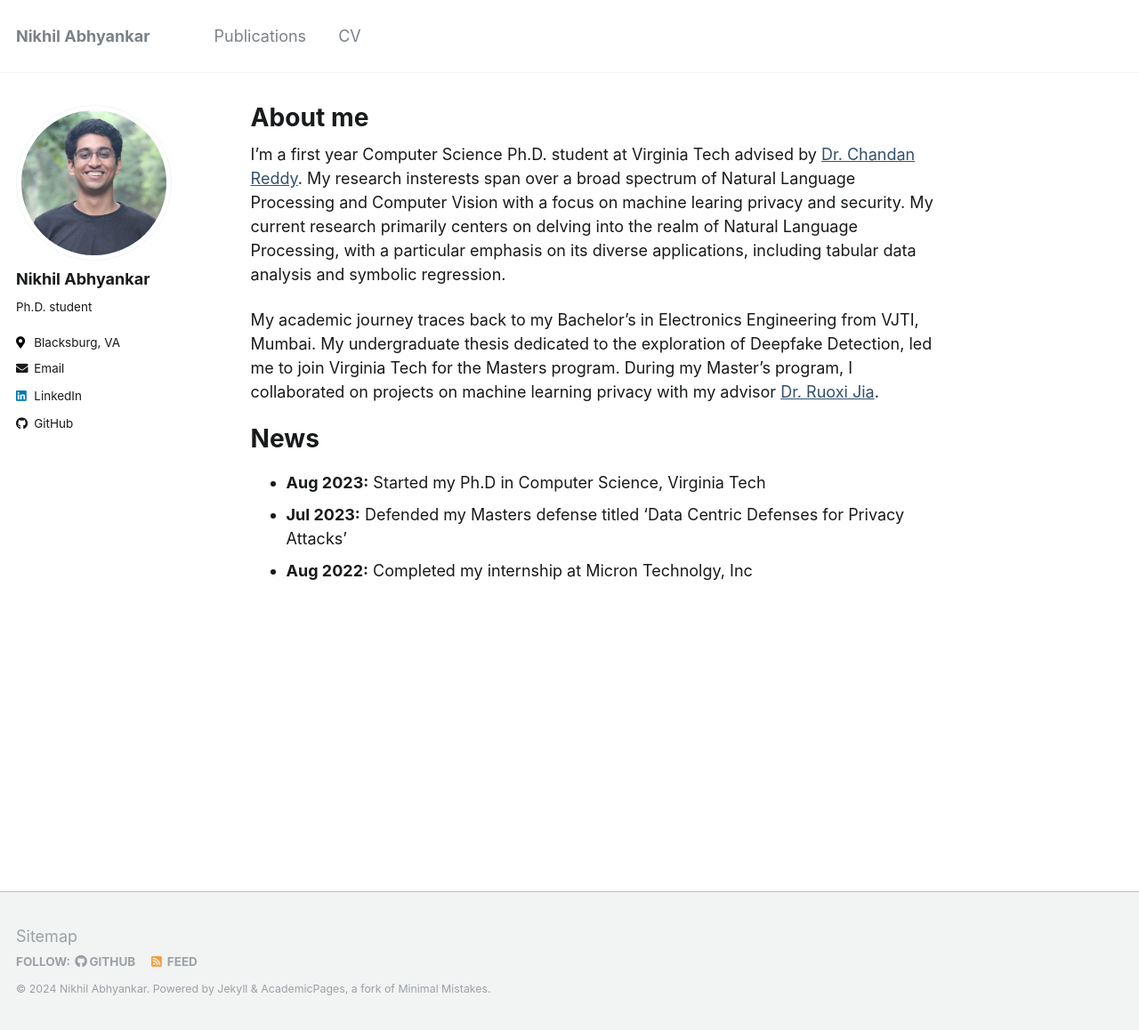
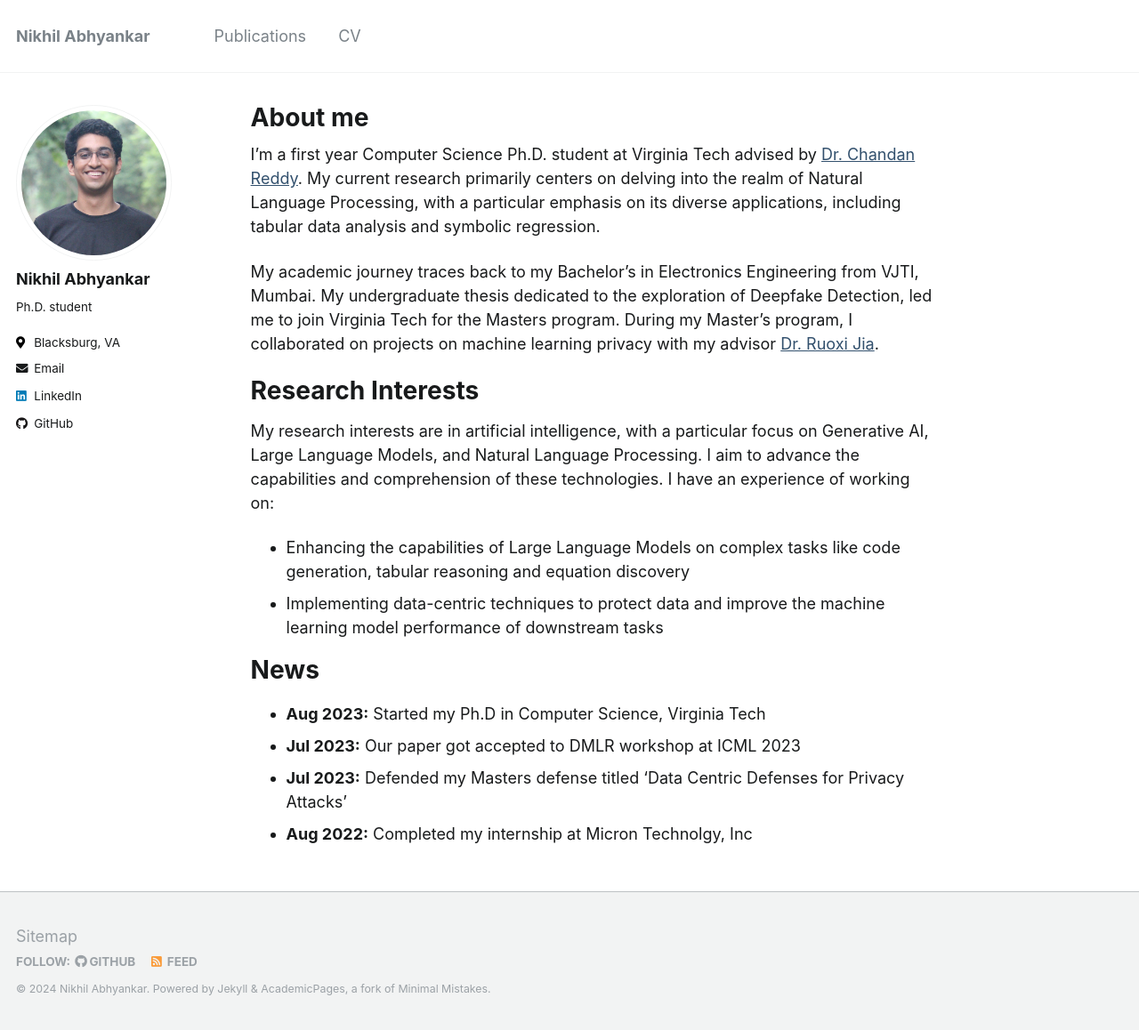
Before and after one commit to nikhilsab/nikhilsab.github.io, a Jekyll site: the page built from _pages/about.md, in a window 1280 px wide and 1158 px high. Shown: the whole window at 89% size. Built offline with Jekyll 4.4.1, drawn with Linux system fonts in a browser that asks for light colours.

Commit message:
updates2.0

```diff
--- a/_pages/about.md
+++ b/_pages/about.md
@@ -8,12 +8,19 @@ redirect_from:
   - /about.html
 ---
 
-I’m a first year Computer Science Ph.D. student at Virginia Tech advised by [Dr. Chandan Reddy](https://people.cs.vt.edu/reddy/). My research insterests span over a broad spectrum of Natural Language Processing and Computer Vision with a focus on machine learing privacy and security. My current research primarily centers on delving into the realm of Natural Language Processing, with a particular emphasis on its diverse applications, including tabular data analysis and symbolic regression.
+I’m a first year Computer Science Ph.D. student at Virginia Tech advised by [Dr. Chandan Reddy](https://people.cs.vt.edu/reddy/). My current research primarily centers on delving into the realm of Natural Language Processing, with a particular emphasis on its diverse applications, including tabular data analysis and symbolic regression.
 
 My academic journey traces back to my Bachelor's in Electronics Engineering from VJTI, Mumbai. My undergraduate thesis dedicated to the exploration of Deepfake Detection, led me to join Virginia Tech for the Masters program. During my Master's program, I collaborated on projects on machine learning privacy with my advisor [Dr. Ruoxi Jia](https://ruoxijia.info/).
+
+Research Interests
+=====
+My research interests are in artificial intelligence, with a particular focus on Generative AI, Large Language Models, and Natural Language Processing. I aim to advance the capabilities and comprehension of these technologies. I have an experience of working on:
+* Enhancing the capabilities of Large Language Models on complex tasks like code generation, tabular reasoning and equation discovery
+* Implementing data-centric techniques to protect data and improve the machine learning model performance of downstream tasks
 
 News
 =====
 * **Aug 2023:** Started my Ph.D in Computer Science, Virginia Tech
+* **Jul 2023:** Our paper got accepted to DMLR workshop at ICML 2023
 * **Jul 2023:** Defended my Masters defense titled 'Data Centric Defenses for Privacy Attacks'
 * **Aug 2022:** Completed my internship at Micron Technolgy, Inc
```
Also changed, not shown: _publications/2023-data-centric-dmlr.md (+2 -3 lines).
